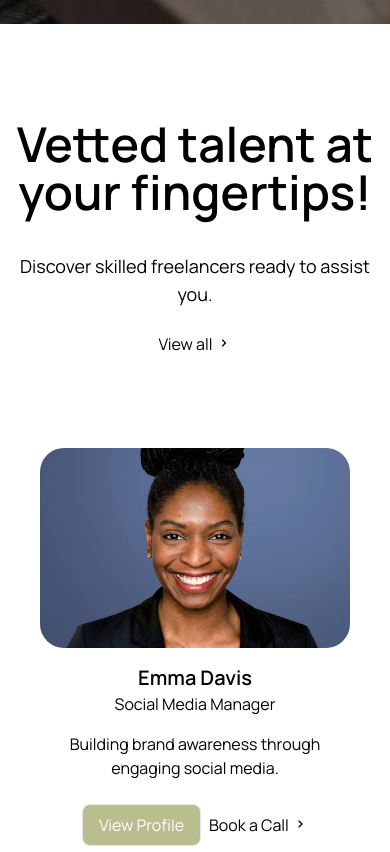
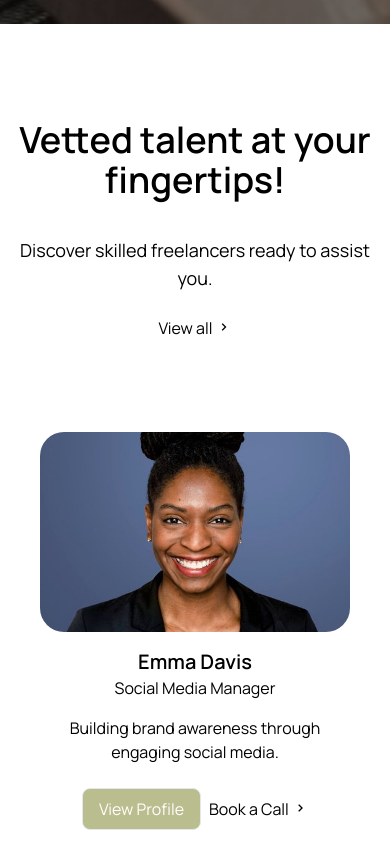
Before and after one commit to Ireski/skillmatch, a React (Vite) app: page / in a window 390 px wide. Shown: the part 3760-4612 px from the top of the page. Built offline with nearby package versions, Linux system fonts and the light colour scheme.

Commit message:
Update Talent.jsx

```diff
--- a/src/components/Talent.jsx
+++ b/src/components/Talent.jsx
@@ -28,7 +28,7 @@ const Talent = () => {
   return (
     <div>
       <div className="px-2 lg:px-6 text-center py-24">
-        <h3 className="text-5xl font-semibold pb-9">
+        <h3 className="text-4xl lg:text-5xl font-semibold pb-9">
           Vetted talent at your fingertips!
         </h3>
         <p className="text-lg pb-6">
```
